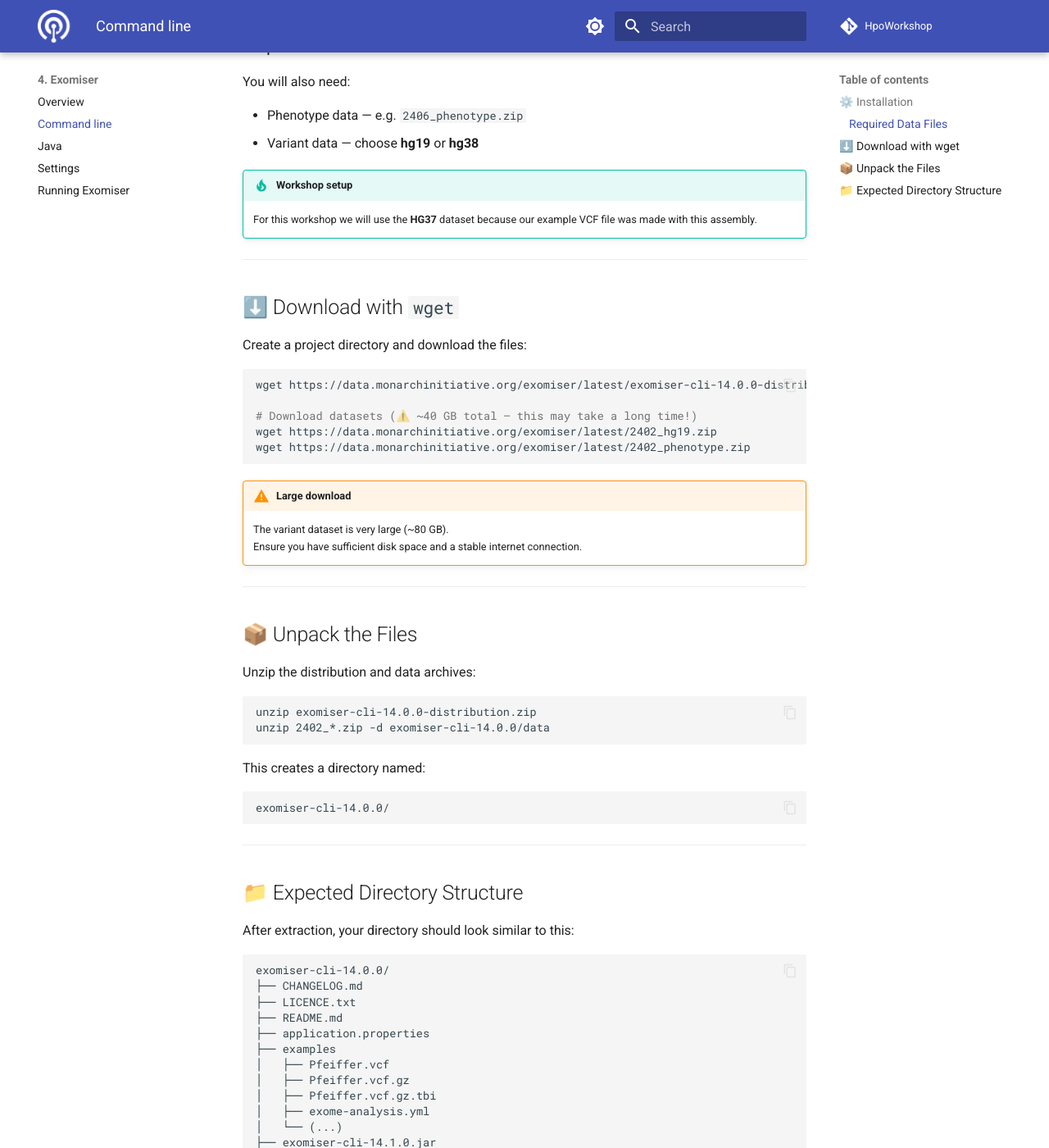
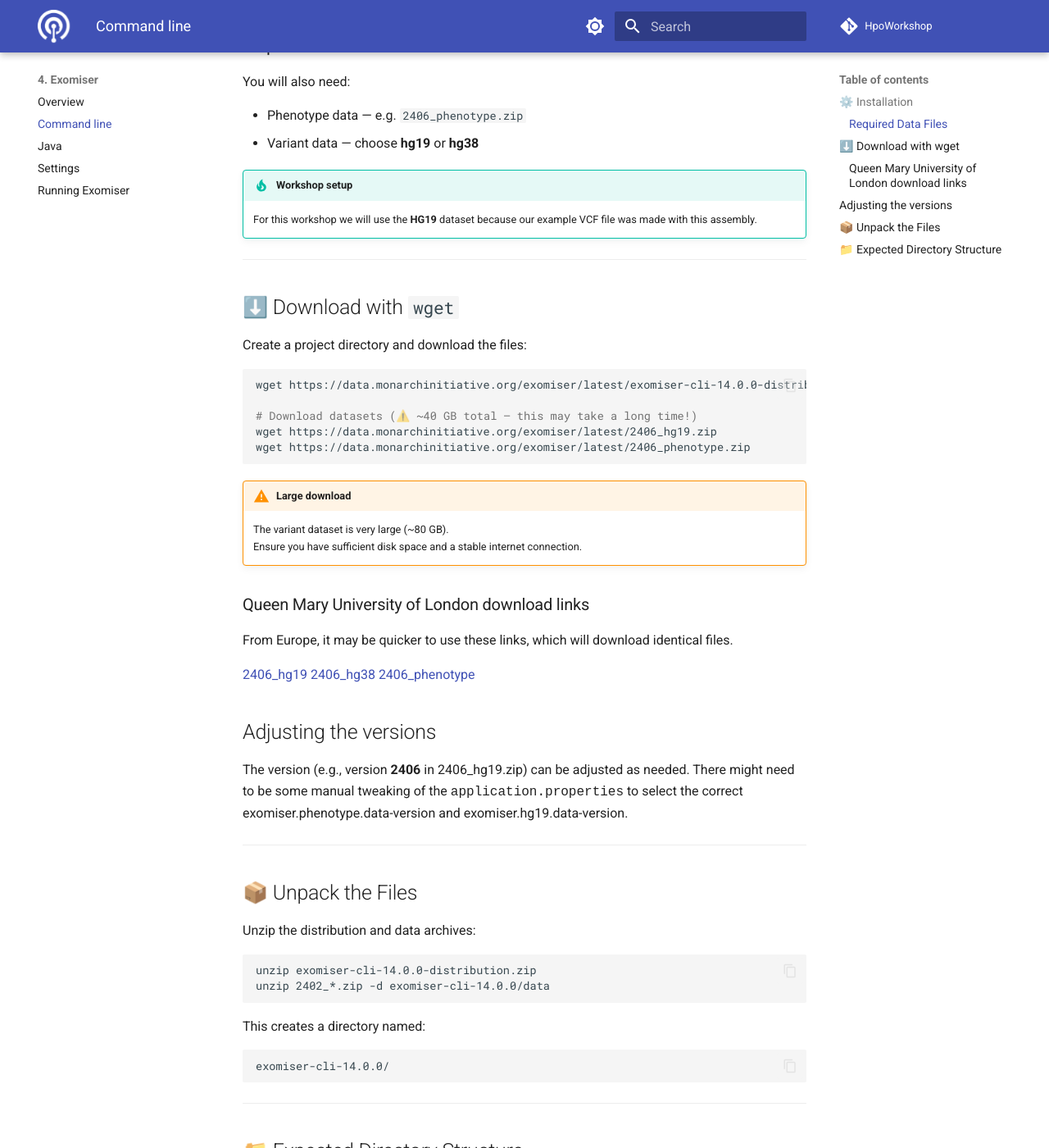
Before and after one commit to P2GX/HpoWorkshop, an MkDocs documentation site: the page built from docs/exomiser/cmdline.md, in a window 1280 px wide and 1400 px high, scrolled down 621 px. Shown: the whole window at 82% size. Built offline with MkDocs 1.6.1 and Material for MkDocs 9.7.7, drawn with Linux system fonts in a browser that asks for light colours; comment, search, counter and statistics services are not loaded.

Commit message:
Updating Exomiser description

````diff
--- a/docs/exomiser/cmdline.md
+++ b/docs/exomiser/cmdline.md
@@ -26,7 +26,7 @@ You will also need:
 - Variant data — choose **hg19** or **hg38**
 
 !!! tip "Workshop setup"
-    For this workshop we will use the **HG37** dataset because our example VCF file was made with this assembly.
+    For this workshop we will use the **HG19** dataset because our example VCF file was made with this assembly.
 
 ---
 
@@ -38,13 +38,26 @@ Create a project directory and download the files:
 wget https://data.monarchinitiative.org/exomiser/latest/exomiser-cli-14.0.0-distribution.zip
 
 # Download datasets (⚠️ ~40 GB total — this may take a long time!)
-wget https://data.monarchinitiative.org/exomiser/latest/2402_hg19.zip
-wget https://data.monarchinitiative.org/exomiser/latest/2402_phenotype.zip
+wget https://data.monarchinitiative.org/exomiser/latest/2406_hg19.zip
+wget https://data.monarchinitiative.org/exomiser/latest/2406_phenotype.zip
 ```
 
 !!! warning "Large download"
     The variant dataset is very large (~80 GB).
     Ensure you have sufficient disk space and a stable internet connection.
+
+### Queen Mary University of London download links
+From Europe, it may be quicker to use these links, which will download identical files.
+
+[2406_hg19](https://g-879a9f.f5dc97.75bc.dn.glob.us/data/2406_hg19.zip)
+[2406_hg38](https://g-879a9f.f5dc97.75bc.dn.glob.us/data/2406_hg38.zip)
+[2406_phenotype](https://g-879a9f.f5dc97.75bc.dn.glob.us/data/2406_phenotype.zip)
+
+
+## Adjusting the versions
+The version (e.g., version <b>2406</b> in 2406_hg19.zip) can be adjusted as needed.
+There might need  to be some manual tweaking of the <tt>application.properties</tt> to select the correct exomiser.phenotype.data-version and exomiser.hg19.data-version.
+
 
 ---
 
````
Also changed, not shown: docs/exomiser/settings.md (+4 -4 lines), docs/index.md (+4 -0 lines).
